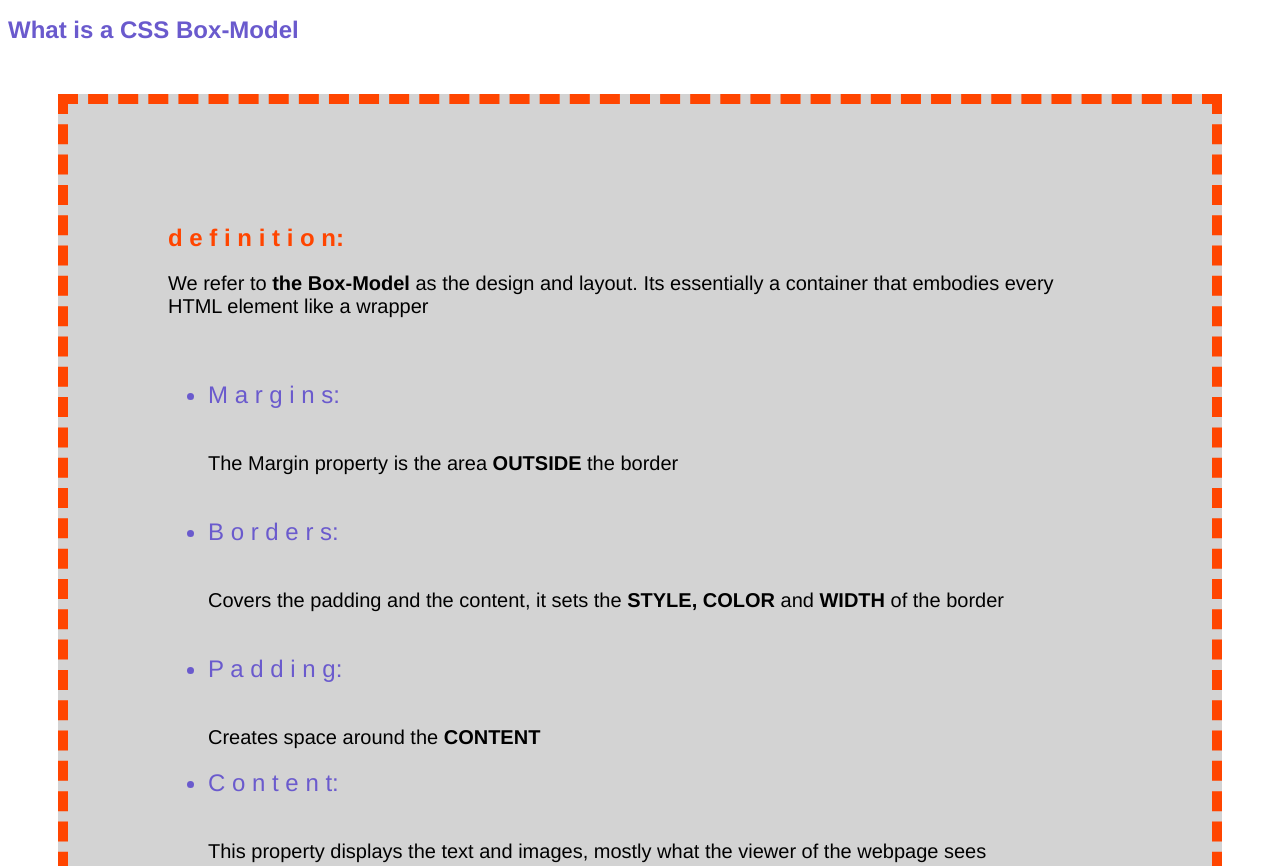
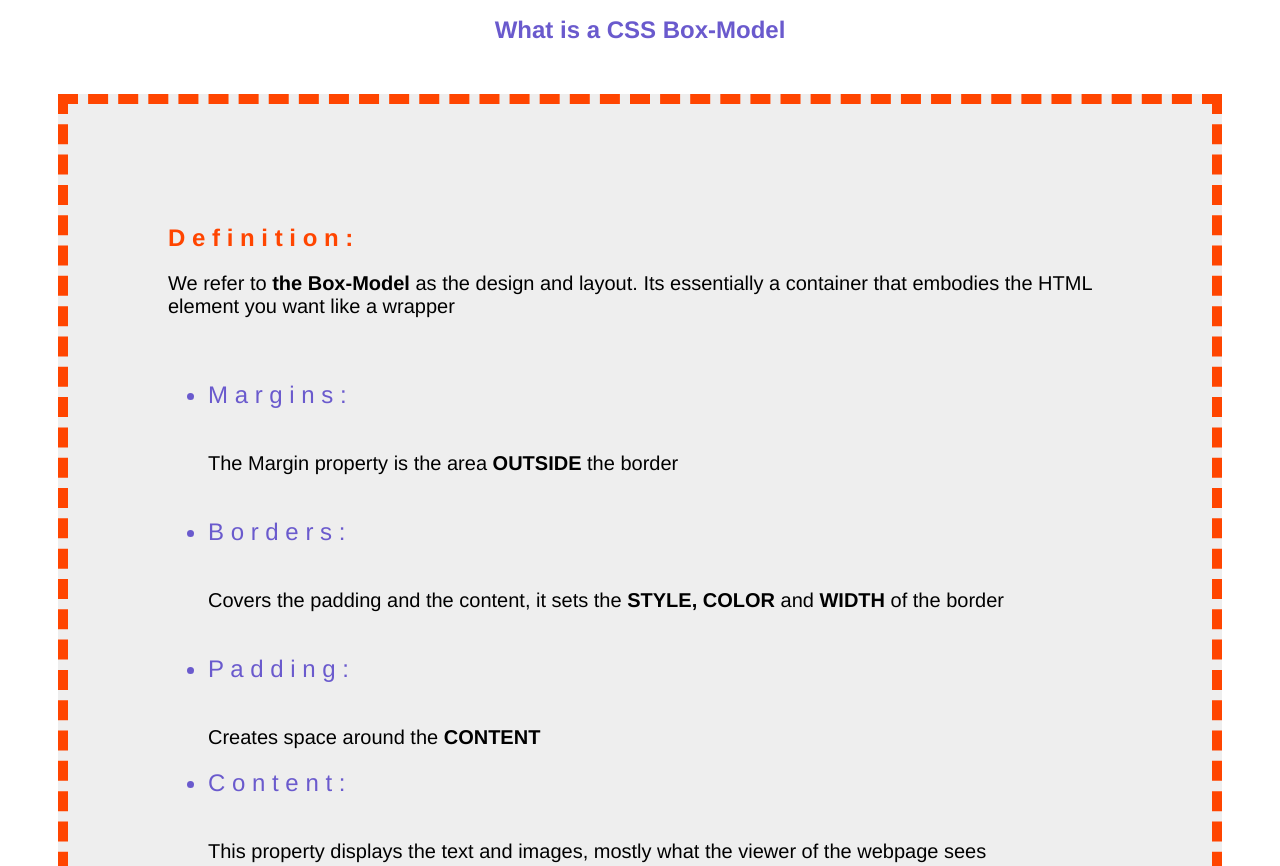
Before and after one commit to UmayrNordien/Box-Model, a plain HTML site: page index.html in a window 1280 px wide. Shown: the top 866 px of the page. Drawn offline with Linux system fonts and the light colour scheme.

Commit message:
updated box-model

```diff
--- a/index.html
+++ b/index.html
@@ -16,33 +16,33 @@
     <section>
         <div class="border-example">
             <h2 class="headingh2">
-                d e f i n i t i o n:
+                D e f i n i t i o n :
             </h2>
             <p>
                 We refer to <strong>the Box-Model</strong> as the design and layout.
-                Its essentially a container that embodies every HTML element like a wrapper
+                Its essentially a container that embodies the HTML element you want like a wrapper
             </p>
             <br>
             <ul class="list-style">
-                <li>M a r g i n s:</li>
+                <li>M a r g i n s :</li>
                 <br>
                 <p>
                    The Margin property is the area <strong>OUTSIDE</strong> the border
                 </p>
                 <br>
-                <li>B o r d e r s:</li>
+                <li>B o r d e r s :</li>
                 <br>
                 <p>
                     Covers the padding and the content, it sets the <strong>STYLE, COLOR</strong> and <strong>WIDTH</strong> of the border
 
                 </p>
                 <br>
-                <li>P a d d i n g:</li>
+                <li>P a d d i n g :</li>
                 <br>
                 <p>
                     Creates space around the <strong>CONTENT</strong>
                 </p>
-                <li>C o n t e n t:</li>
+                <li>C o n t e n t :</li>
                 <br>
                 <p>
                     This property displays the text and images, mostly what the viewer of the webpage sees
--- a/style/style.css
+++ b/style/style.css
@@ -9,6 +9,7 @@
 .Box-Modelh1{
     font-size: larger;
     color: slateblue;
+    text-align-last:center;
 }
 /* H2 heading */
 .headingh2{
@@ -23,13 +24,13 @@
 }
 /* BOX MODEL EXAMPLE */
 .border-example{
-    background-color: lightgray;
+    background-color: rgb(238, 238, 238);
     width: fit-content; /* wrap around the text */
 
-    margin:20px;
+    margin:50px;
     border:10px dashed orangered;
     padding: 100px;      /* transparent */
-    margin:50px;        /* transparent */
+
 }
 
 /* APPLIED BOX MODEL PROPERTIES TO AN IMAGE*/
@@ -37,8 +38,5 @@
     width:600px;
     length: 600px;
 
-                /* apply similar values to an image */  */
+                           /* apply similar values to an image */
 }
-
-margin:50px;
-border:2px solid orange;;
```
